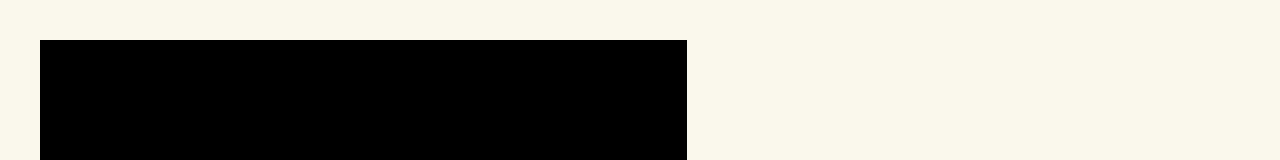
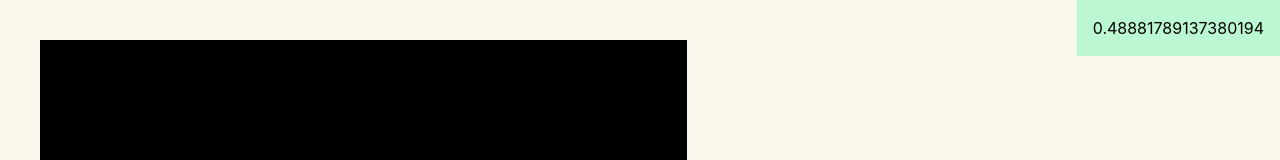
Before and after one commit to andreamicheli/andreamicheli.github.io, a Next.js app: page / in a window 1280 px wide. Shown: the top 160 px of the page. Built offline with nearby package versions, Linux system fonts and the light colour scheme.

Commit message:
added brutal camera panning

```diff
--- a/components/Spatial.js
+++ b/components/Spatial.js
@@ -19,15 +19,33 @@ const Spatial = ({ pictures }) => {
   const [current, setCurrent] = useState(0);
 
   const scaleTimestamps = [
-    current * unit,
-    current * unit + (1 * unit) / 5,
-    current * unit + (2 * unit) / 5,
-    current * unit + (3 * unit) / 5,
+    current * unit, //0 1/3 2/3 -> 1
+    current * unit + (1 * unit) / 5, //1/15 2/5 11/15 -> 4
+    current * unit + (2 * unit) / 5, //2/15 7/15 12/15 -> 4
+    current * unit + (3 * unit) / 5, //3/15 8/15 13/15 -> 1
   ];
 
   const scale0 = useTransform(scrollYProgress, scaleTimestamps, [1, 4, 4, 1]);
-  const scale1 = useTransform(scrollYProgress, scaleTimestamps, [1, 5, 5, 1]);
-  const scale2 = useTransform(scrollYProgress, scaleTimestamps, [1, 6, 6, 1]);
+  const scale1 = useTransform(scrollYProgress, scaleTimestamps, [1, 4, 4, 1]);
+  const scale2 = useTransform(scrollYProgress, scaleTimestamps, [1, 3, 3, 1]);
+
+  const panCameraX = useTransform(
+    scrollYProgress,
+    [
+      0,
+      3 / 15,
+      1 / 3,
+      6 / 15,
+      7 / 15,
+      8 / 15,
+      2 / 3,
+      11 / 15,
+      12 / 15,
+      13 / 15,
+      1,
+    ],
+    ["0%", "0%", "0%", "-70%", "-70%", "0%", "0%", "70%", "70%", "0%", "0%"]
+  );
 
   const translateX = useTransform(
     scrollYProgress,
@@ -38,8 +56,9 @@ const Spatial = ({ pictures }) => {
       current * unit + (2.3 * unit) / 5,
       current * unit + (2.5 * unit) / 5,
     ],
-    ["0px", "100px", "-50px", "-50px", "0px"]
+    ["0px", "30px", "-10px", "-10px", "0px"]
   );
+
   const opacity = useTransform(
     scrollYProgress,
     [
@@ -75,6 +94,7 @@ const Spatial = ({ pictures }) => {
         demo: "https://space-guesser.web.app",
         imgs: [],
       },
+      position: { top: "auto", left: "auto" },
     },
     {
       src: pictures[1],
@@ -88,6 +108,7 @@ const Spatial = ({ pictures }) => {
         demo: "https://.web.app/",
         imgs: [],
       },
+      position: { top: "10%", left: "20%" },
     },
     {
       src: pictures[2],
@@ -101,6 +122,7 @@ const Spatial = ({ pictures }) => {
         demo: "https://space-guesser.web.app/",
         imgs: [],
       },
+      position: { top: "-10%", left: "-20%" },
     },
   ];
 
@@ -110,24 +132,59 @@ const Spatial = ({ pictures }) => {
   const getImageContainerStyles = (index) => {
     switch (index) {
       case 0:
-        return { width: "30vw", height: "25vh" };
+        return {
+          // x: translateX,
+          width: "30%",
+          height: "25%",
+        };
       case 1:
-        return { top: "10vh", left: "20vw", width: "35vw", height: "30vh" };
+        return {
+          top: picturesObject[index].position.top || "10%",
+          left: picturesObject[index].position.left || "20%",
+          width: "35%",
+          height: "30%",
+          // x: translateX,
+        };
       case 2:
-        return { top: "-10vh", left: "-20vw", width: "20vw", height: "45vh" };
+        return {
+          top: picturesObject[index].position.top || "-10%",
+          left: picturesObject[index].position.left || "-20%",
+          width: "20%",
+          height: "45%",
+          // x: translateX,
+        };
       case 3:
-        return { left: "27.5vw", width: "25vw", height: "25vh" }; // top is not changed
+        return {
+          top: picturesObject[index].position.top || "auto",
+          left: picturesObject[index].position.left || "27.5%",
+          width: "25%",
+          height: "25%",
+          // x: translateX,
+        }; // top is not changed
       case 4:
-        return { top: "27.5vh", left: "5vw", width: "20vw", height: "25vh" };
+        return {
+          top: picturesObject[index].position.top || "27.5%",
+          left: picturesObject[index].position.left || "5%",
+          width: "20%",
+          height: "25%",
+          // x: translateX,
+        };
       case 5:
         return {
-          top: "27.5vh",
-          left: "-22.5vw",
-          width: "30vw",
-          height: "25vh",
+          top: picturesObject[index].position.top || "27.5%",
+          left: picturesObject[index].position.left || "-22.5%",
+          width: "30%",
+          height: "25%",
+          // x: translateX,
         };
       case 6:
-        return { top: "22.5vh", left: "25vw", width: "15vw", height: "15vh" };
+        return {
+          top: picturesObject[index].position.top || "22.5%",
+          left: picturesObject[index].position.left || "25%",
+          width: "15%",
+          height: "15%",
+          // x: translateX,
+        };
       default:
         return {}; // Default case if no specific style is needed
     }
@@ -139,9 +196,9 @@ const Spatial = ({ pictures }) => {
       ref={container}
       style={{ height: picturesObject.length * 800 + "vh" }}
     >
-      {/* <div className="fixed top-0 right-0 p-4 bg-green-200">
-        {scaleTimestamps.toString()}
-      </div> */}
+      <div className="fixed top-0 right-0 p-4 bg-green-200">
+        {scrollYProgress.get()}
+      </div>
 
       <div className="w-full h-full absolute top-1/3 border-t-2 border-red-500 z-10"></div>
       <div className="w-full h-full absolute top-2/3 border-t-2 border-red-500 z-10"></div>
@@ -152,10 +209,10 @@ const Spatial = ({ pictures }) => {
             <motion.div
               key={index}
               className="w-full h-full top-0 absolute flex items-center justify-center"
-              style={{ scale, x: translateX }} //add grayscale with scroll -> documentation
+              style={{ scale, x: panCameraX }} //add grayscale with scroll -> documentation
               // style={{ scale }} //add grayscale with scroll -> documentation
             >
-              <div
+              <motion.div
                 style={imageContainerStyles}
                 className="relative flex justify-center"
               >
@@ -193,7 +250,7 @@ const Spatial = ({ pictures }) => {
                     {copy.demo.replace(/(https?:\/\/)?(www\.)?/, "")}
                   </a>
                 </motion.div>
-              </div>
+              </motion.div>
             </motion.div>
           );
         })}
```
